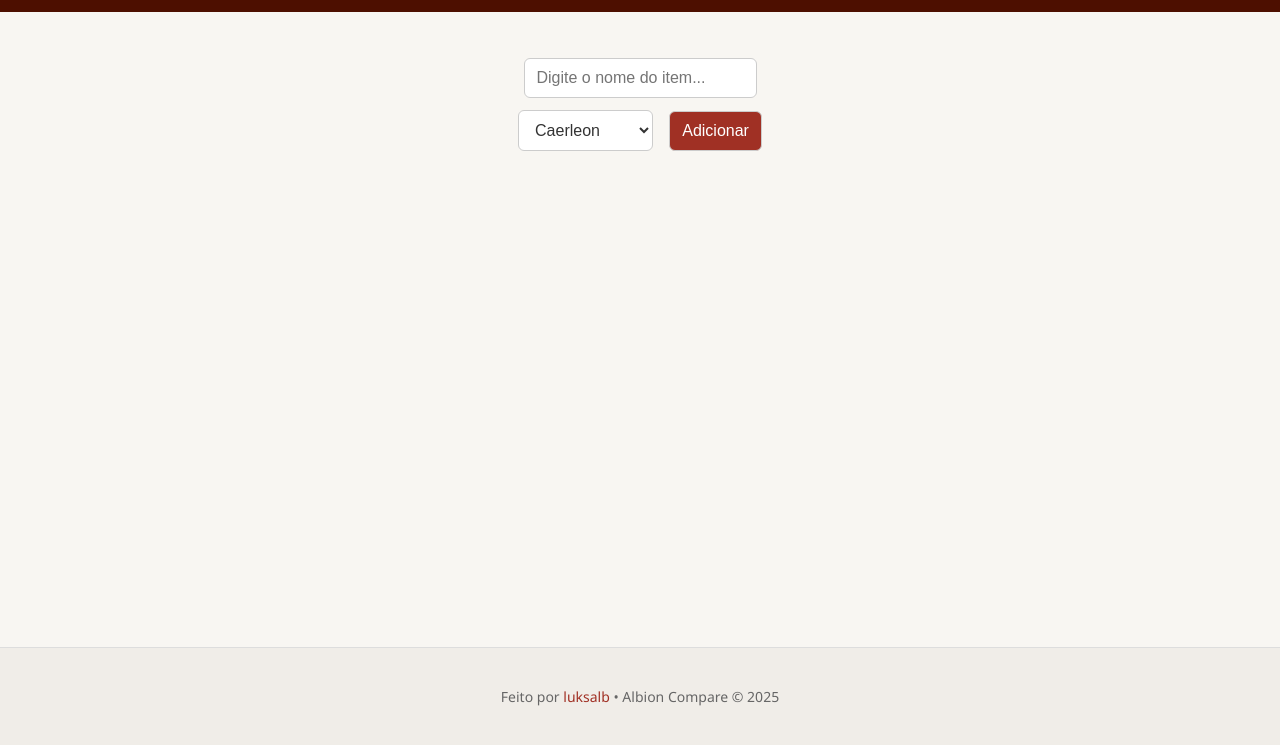
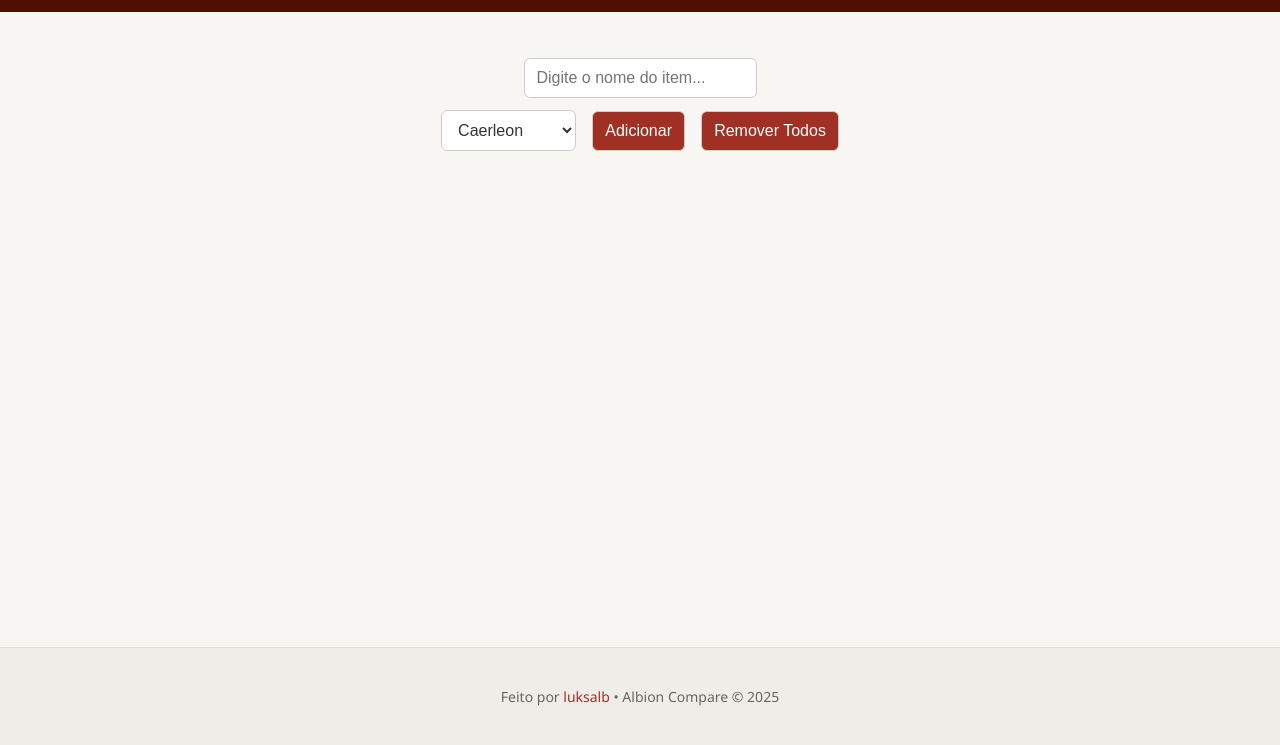
Before and after one commit to luksalb/albion-comparador-itens, a plain HTML site: page index.html in a window 1280 px wide. Shown: the part 55-800 px from the top of the page. Drawn offline with nearby package versions, Linux system fonts and the light colour scheme; no server answers.

Commit message:
Botão Remover Todos
remove todos os gráficos de uma só vez.

```diff
--- a/css/estilo.css
+++ b/css/estilo.css
@@ -233,6 +233,28 @@
       color: #aaa;
     }
 
+    .remove-all-btn {
+      background-color: #555;
+      color: white;
+      border: none;
+      padding: 10px 14px;
+      border-radius: 6px;
+      font-size: 16px;
+      margin-left: 8px;
+      cursor: pointer;
+      transition: background-color 0.2s ease;
+    }
+
+    .remove-all-btn:hover {
+      background-color: #333;
+    }
+
+    body.dark-mode .remove-all-btn {
+      background-color: #444;
+      color: white;
+      border: 1px solid #666;
+    }
+
     @media (max-width: 500px) {
       .card {
         width: 100%;
--- a/index.html
+++ b/index.html
@@ -35,6 +35,7 @@
           <option value="Thetford">Thetford</option>
         </select>
         <button onclick="adicionarGrafico()">Adicionar</button>
+        <button onclick="removerTodos()" class="remove-all-btn">Remover Todos</button>
       </div>
       <div id="graficos" class="chart-container"></div>
   </main>
--- a/js/script.js
+++ b/js/script.js
@@ -126,3 +126,8 @@ let contador = 0;
     const botao = document.querySelector('.tema-btn');
     botao.textContent = document.body.classList.contains('dark-mode') ? '☀️ Light Mode' : '🌙 Dark Mode';
   }
+
+  function removerTodos() {
+  const container = document.getElementById('graficos');
+  container.innerHTML = '';
+}
```
